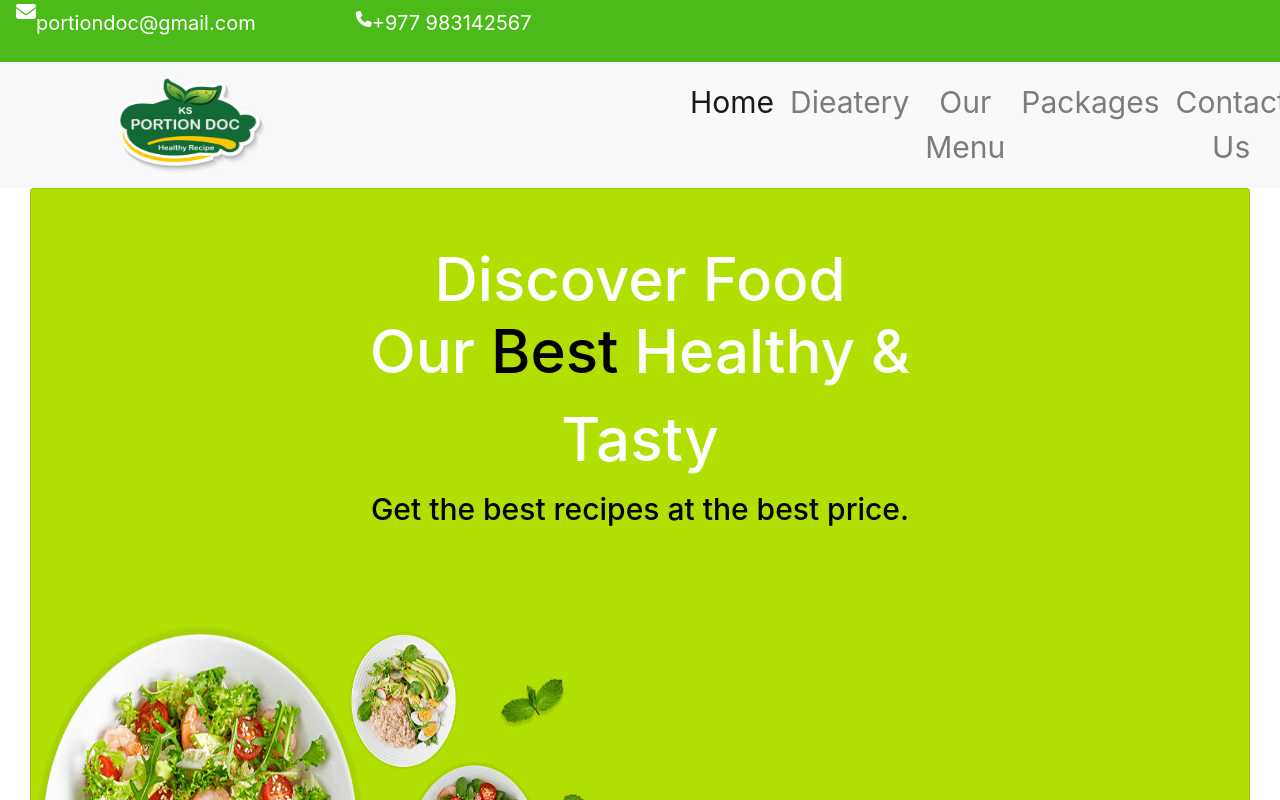
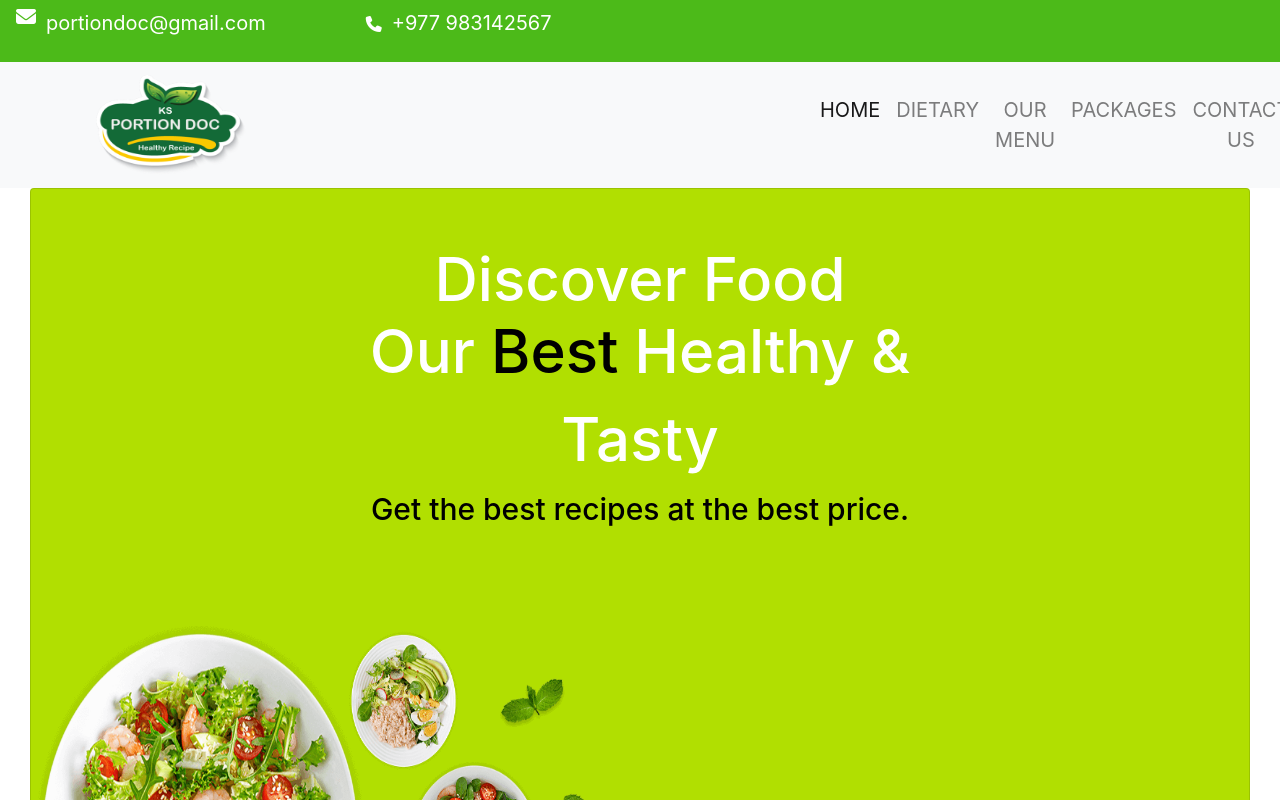
Before and after one commit to susiiiyana905/PortionDoc, a React (Create React App) app: page / in a window 1280 px wide. Shown: the top 800 px of the page. Built offline with nearby package versions, Linux system fonts and the light colour scheme.

Commit message:
updated meals route

```diff
--- a/src/App.css
+++ b/src/App.css
@@ -80,7 +80,7 @@
 
 .nav-item{
   text-align: center;
-  font-size: 30px;
+  font-size: 20px;
 }
 
 .btn-sign{
--- a/src/Components/admin/updatemeal.js
+++ b/src/Components/admin/updatemeal.js
@@ -1,7 +1,6 @@
 import axios from "axios";
 import { useEffect, useState } from "react";
 import { useParams, useNavigate } from "react-router-dom";
-
 const UpdateMeal =()=> {
     const [mealImage, setMealImage] = useState('');
     const [mealName, setMealName] = useState('');
@@ -14,18 +13,13 @@ const UpdateMeal =()=> {
     const [_id, setID] = useState('');
     const [mealData, setMealData]= useState([]);
     const [message, setMessage] = useState('');
-
     const navigate = useNavigate();
-
     const config = {
         headers :{
             Authorization : "Bearer " + localStorage.getItem('adminToken')
         }
     }
     const {mid}= useParams();
-
-
-
     useEffect(()=>{
         axios.get("http://localhost:4001/meals/single/"+mid, config)
         .then(result=>{
@@ -44,7 +38,6 @@ const UpdateMeal =()=> {
             console.log(e)
         })
     },[]);
-
     const updateMealImage = (e) => {
         e.preventDefault();
         // const mealData = {
@@ -59,18 +52,29 @@ const UpdateMeal =()=> {
         // mealData.append("mealCategory", mealCategory);
         // mealData.append("calory", calory);
         // mealData.append("difficulty", difficulty);
-
         axios.put("http://localhost:4001/update/meals/"+mid, mealData, config)
         .then(result=>{
-
             // console.log(result.data)
             if(result.data.success){
                 setMessage(result.data.message);
+                axios.get("http://localhost:4001/meals/single/"+mid, config)
+                .then(result=>{
+                    console.log(result.data.data.mealCategory)
+                    setMealImage(result.data.data.mealImage)
+                    setMealName(result.data.data.mealName)
+                    setMealPrice(result.data.data.mealPrice)
+                    setMealCategory(result.data.data.mealCategory)
+                    setMealDescription(result.data.data.mealDescription)
+                    setTime(result.data.data.time)
+                    setCalory(result.data.data.calory)
+                    setDifficulty(result.data.data.difficulty)
+                    setID(result.data.data._id)
+                })
                 // navigate('/updateMeal/'+mid);
-                axios.get("http://localhost:4001/meals/single"+mid,config)
-                .then(result1=>{
-                 setMealData(result1.data.data)
-                })
+                // axios.get("http://localhost:4001/meals/single"+mid,config)
+                // .then(result1=>{
+                //  setMealData(result1.data.data)
+                // })
             }
             else{
                 setMessage("Something is wrong!!!");
@@ -78,7 +82,6 @@ const UpdateMeal =()=> {
         })
         .catch(e);
     }
-
     const updateMeal = (e) => {
         e.preventDefault();
         // const mealData = {
@@ -93,13 +96,12 @@ const UpdateMeal =()=> {
         mealData.append("mealCategory", mealCategory);
         mealData.append("calory", calory);
         mealData.append("difficulty", difficulty);
-
         axios.put("http://localhost:4001/update/meals/"+mid, mealData, config)
         .then(result=>{
             console.log(result.data)
             if(result.data.success){
                 setMessage(result.data.message);
-                // navigate('/viewMeal');
+                navigate('/viewMeal');
                 axios.get(`http://localhost:4001/meals/all`,config)
                 .then(result1=>{
                  setMealData(result1.data.data)
@@ -111,17 +113,13 @@ const UpdateMeal =()=> {
         })
         .catch(e);
     }
-
     return(
-
             <div>
        <div className="container">
            <div className="row">
                <div className="col-md-2"></div>
                <div className="col-md-8">
-
                     <h2 className="heading-h2-all">Update Meal</h2>
-
                    <form>
                        <div className="form-group row">
                             <label htmlFor="mealImage" className="col-sm-3 col-form-label">Meal Image</label>
@@ -132,7 +130,6 @@ const UpdateMeal =()=> {
                             onChange={(e)=>setMealImage(e.target.files[0])}
                             />
                             </div> */}
-
                             <div class="modal fade" id="exampleModal" tabindex="-1" aria-labelledby="exampleModalLabel" aria-hidden="true">
                             <div class="modal-dialog">
                                 <div class="modal-content">
@@ -155,7 +152,6 @@ const UpdateMeal =()=> {
                                 </div>
                             </div>
                             </div>
-
                         </div>
                         <div className="form-group row">
                             <label htmlFor="mealName" className="col-sm-3 col-form-label">Meal Name</label>
@@ -166,7 +162,6 @@ const UpdateMeal =()=> {
                              />
                              </div>
                         </div>
-
                         <div className="form-group row">
                             <label htmlFor="mealPrice" className="col-sm-3 col-form-label">Meal Price</label>
                             <div className="col-sm-9">
@@ -176,7 +171,6 @@ const UpdateMeal =()=> {
                              />
                              </div>
                         </div>
-
                         <div className="form-group row">
                             <label htmlFor="mealCategory" className="col-sm-3 col-form-label">Meal Category</label>
                             <div className="col-sm-9">
@@ -186,7 +180,6 @@ const UpdateMeal =()=> {
                              />
                              </div>
                         </div>
-
                         <div className="form-group row">
                             <label htmlFor="mealDescription" className="col-sm-3 col-form-label">Meal Description</label>
                             <div className="col-sm-9">
@@ -196,7 +189,6 @@ const UpdateMeal =()=> {
                              />
                              </div>
                         </div>
-
                         <div className="form-group row">
                             <label htmlFor="time" className="col-sm-3 col-form-label">Time</label>
                             <div className="col-sm-9">
@@ -232,7 +224,6 @@ const UpdateMeal =()=> {
                         </button>
                         </div>
                         </div>
-
                     </form>
            </div>
            </div>
@@ -240,7 +231,4 @@ const UpdateMeal =()=> {
            </div>
         )
     }
-
-
-
 export default UpdateMeal;
--- a/src/Components/header.js
+++ b/src/Components/header.js
@@ -47,8 +47,6 @@ class Header extends Component{
 
                     </ul>
                 </div>
-
-
             </nav>
             </>
             )
@@ -56,36 +54,32 @@ class Header extends Component{
             menu=(
                 <>
                 <nav class="navbar navbar-expand-lg ">
-
-                <i class="fas fa-solid fa-envelope fa-lg" style={{height: "40px", color:"white"}}></i><p className="i-1">portiondoc@gmail.com</p>
-                <i class="fas fa-solid fa-phone" style={{height: "40px", marginLeft:"100px", color:"white"}} ></i><p className="i-1">+977 983142567</p>
+                    <i class="fas fa-solid fa-envelope fa-lg" style={{height: "30px", color:"white", marginRight:"10px"}}></i><p className="i-1">portiondoc@gmail.com</p>
+                    <i class="fas fa-solid fa-phone" style={{height: "30px", marginLeft:"100px", color:"white", marginRight:"10px"}} ></i><p className="i-1">+977 983142567</p>
                 </nav>
 
                 <nav className="navbar navbar-expand-lg navbar-light bg-light">
-                    <a className="navbar-brand" href="#"><img src="images/logo.png" className="card-img-top" alt="..." style={{height:"100px", width:"150px", marginLeft:"100px"}}></img></a>
-                    <div class="collapse navbar-collapse" style={{marginLeft:"400px"}} id="navbarSupportedContent">
+                    <a className="navbar-brand" href="#"><img src="images/logo.png" className="card-img-top" alt="..." style={{height:"100px", width:"150px", marginLeft:"80px"}}></img></a>
+                    <div class="collapse navbar-collapse" style={{marginLeft:"550px"}} id="navbarSupportedContent">
                         <ul className="navbar-nav nav-item">
                         <li className="nav-item active">
-                            <a className="nav-link" href="#">Home <span className="sr-only">(current)</span></a>
+                            <a className="nav-link" href="#">HOME <span className="sr-only">(current)</span></a>
                         </li>
                         <li className="nav-item">
-                            <a className="nav-link" href="#">Dieatery</a>
+                            <a className="nav-link" href="#">DIETARY</a>
                         </li>
                         <li className="nav-item">
-                            <a className="nav-link" href="#">Our Menu</a>
+                            <a className="nav-link" href="#">OUR MENU</a>
                         </li>
                         <li className="nav-item">
-                            <a className="nav-link">Packages</a>
+                            <a className="nav-link">PACKAGES</a>
                         </li>
                         <li className="nav-item">
-                            <a className="nav-link">Contact Us</a>
+                            <a className="nav-link">CONTACT US</a>
                         </li>
-
-                        <button className="btn-sign"><Link className="link" to="/login" style={{color: "white", textDecoration:"none"}}>Login</Link></button>
+                            <button className="btn-sign" style={{marginLeft: "10px"}}><Link className="link" to="/login" style={{color: "white", textDecoration:"none"}}>Login</Link></button>
                         </ul>
                     </div>
-
-
                 </nav>
                 </>
                 )
```
Also changed, not shown: 2 other files (tests, documents, lock files or other folders). Lines whose indentation alone changed are shown as unchanged.
